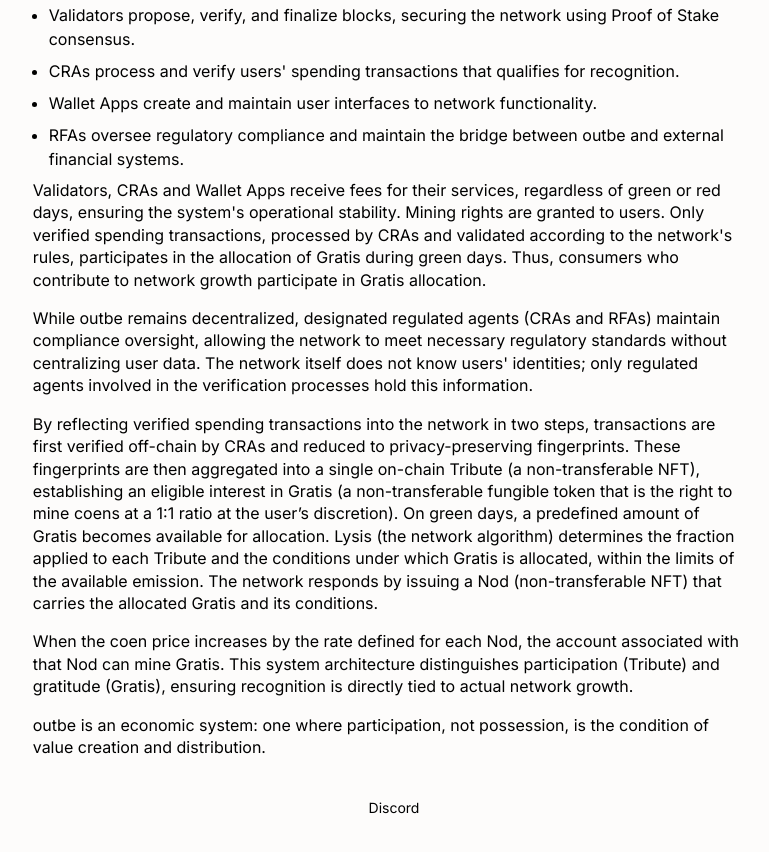
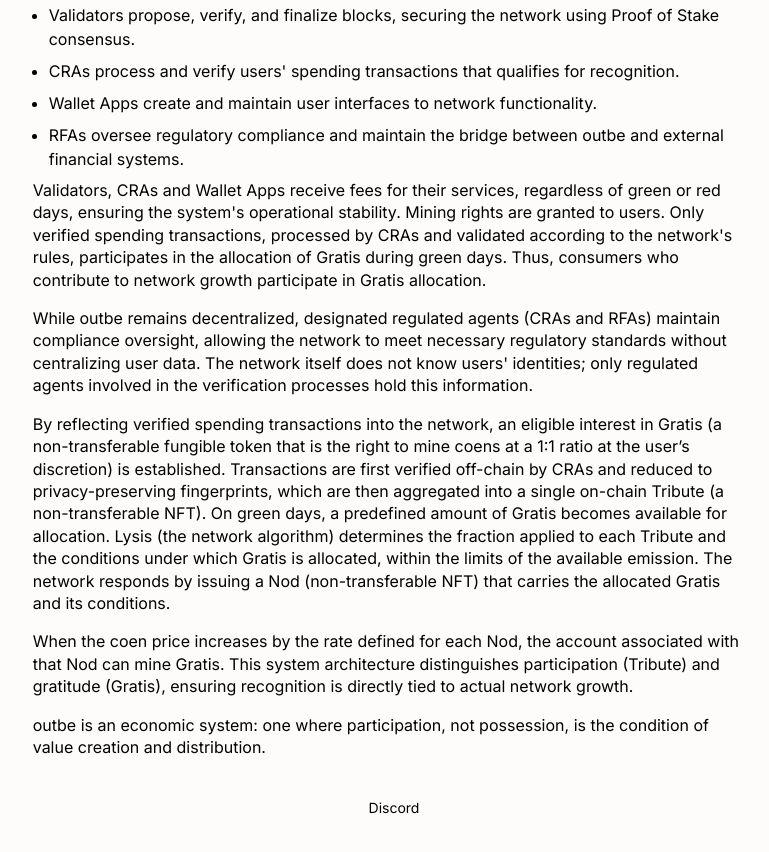
Before and after one commit to outbe/outbe.github.io, a plain HTML site: page index.html in a window 1280 px wide. Shown: the part 1258-2110 px from the top of the page, without its empty margins (290-1059 px from the left). Drawn offline with nearby package versions, Linux system fonts and the light colour scheme.

Commit message:
Update index.html
small change

```diff
--- a/index.html
+++ b/index.html
@@ -103,7 +103,7 @@
 
                         <p>Validators, CRAs and Wallet Apps receive fees for their services, regardless of green or red days, ensuring the system's operational stability. Mining rights are granted to users. Only verified spending transactions, processed by CRAs and validated according to the network's rules, participates in the allocation of Gratis during green days. Thus, consumers who contribute to network growth participate in Gratis allocation.</p>
                         <p>While outbe remains decentralized, designated regulated agents (CRAs and RFAs) maintain compliance oversight, allowing the network to meet necessary regulatory standards without centralizing user data. The network itself does not know users' identities; only regulated agents involved in the verification processes hold this information.</p>
-                        <p>By reflecting verified spending transactions into the network in two steps, transactions are first verified off-chain by CRAs and reduced to privacy-preserving fingerprints. These fingerprints are then aggregated into a single on-chain Tribute (a non-transferable NFT), establishing an eligible interest in Gratis (a non-transferable fungible token that is the right to mine coens at a 1:1 ratio at the user’s discretion). On green days, a predefined amount of Gratis becomes available for allocation. Lysis (the network algorithm) determines the fraction applied to each Tribute and the conditions under which Gratis is allocated, within the limits of the available emission. The network responds by issuing a Nod (non-transferable NFT) that carries the allocated Gratis and its conditions.</p>
+                        <p>By reflecting verified spending transactions into the network, an eligible interest in Gratis (a non-transferable fungible token that is the right to mine coens at a 1:1 ratio at the user’s discretion) is established. Transactions are first verified off-chain by CRAs and reduced to privacy-preserving fingerprints, which are then aggregated into a single on-chain Tribute (a non-transferable NFT). On green days, a predefined amount of Gratis becomes available for allocation. Lysis (the network algorithm) determines the fraction applied to each Tribute and the conditions under which Gratis is allocated, within the limits of the available emission. The network responds by issuing a Nod (non-transferable NFT) that carries the allocated Gratis and its conditions.</p>
                         <p>When the coen price increases by the rate defined for each Nod, the account associated with that Nod can mine Gratis. This system architecture distinguishes participation (Tribute) and gratitude (Gratis), ensuring recognition is directly tied to actual network growth.</p>
                         <p>outbe is an economic system: one where participation, not possession, is the condition of value creation and distribution.</p>
                     </div>
```
